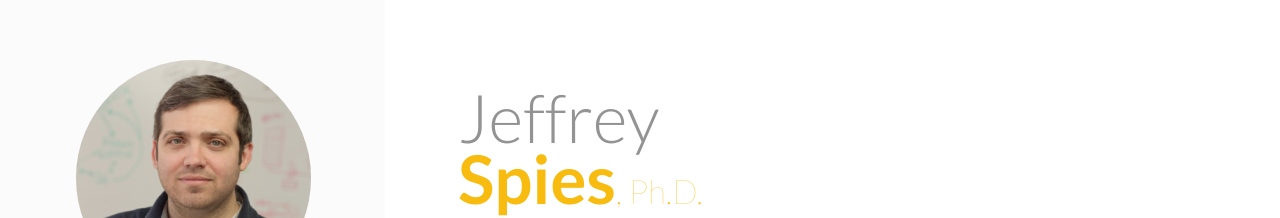
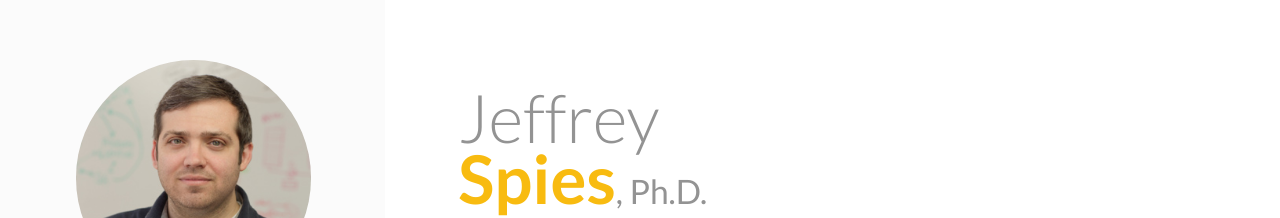
Before and after one commit to JeffSpies/jeffspies.com, a plain HTML site: page index.html in a window 1280 px wide. Shown: the part 196-414 px from the top of the page. Drawn offline with Linux system fonts and the light colour scheme.

Commit message:
Update custom.css

```diff
--- a/assets/css/custom.css
+++ b/assets/css/custom.css
@@ -18,5 +18,6 @@
 
 .title__phd {
   font-size: .5em;
-  font-weight: 200;
+  font-weight: 400;
+  color: #939393;
 }
```
